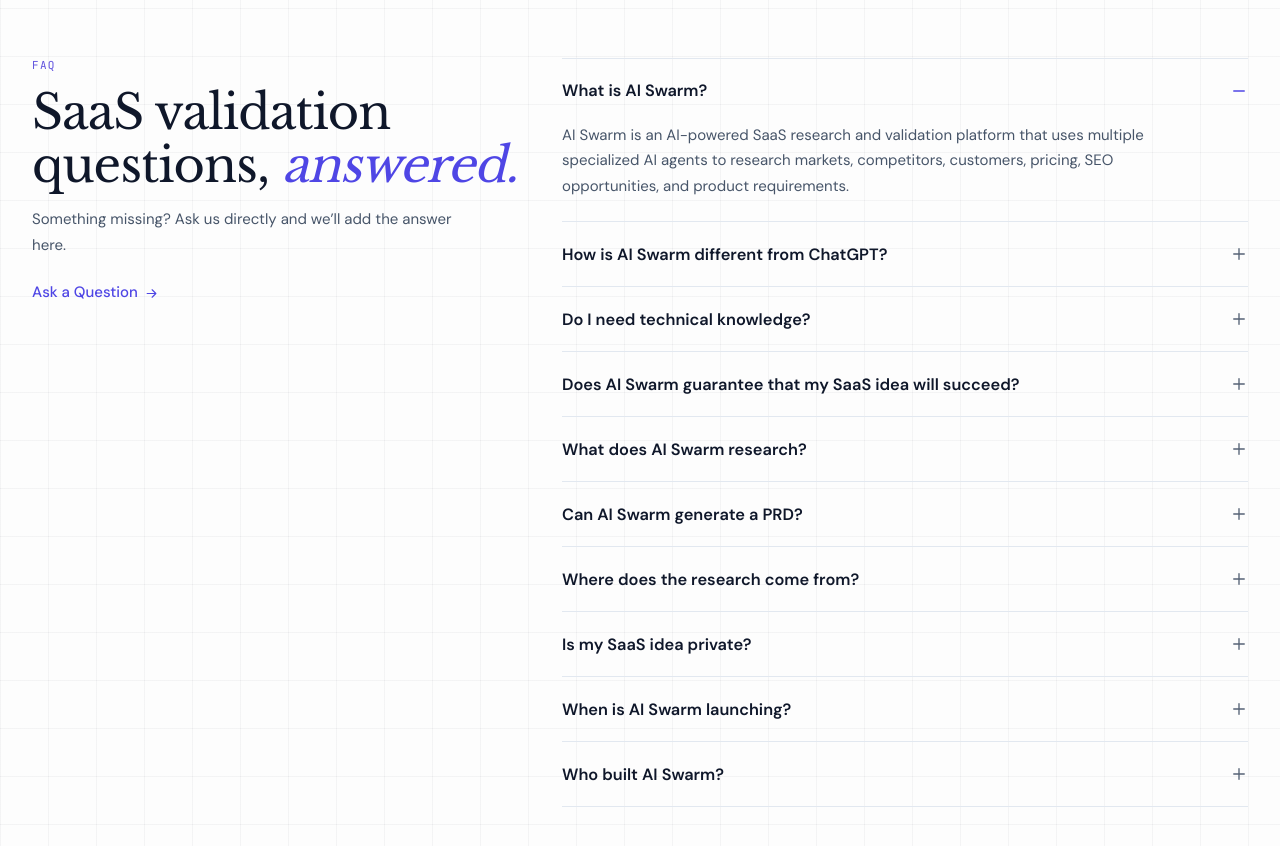
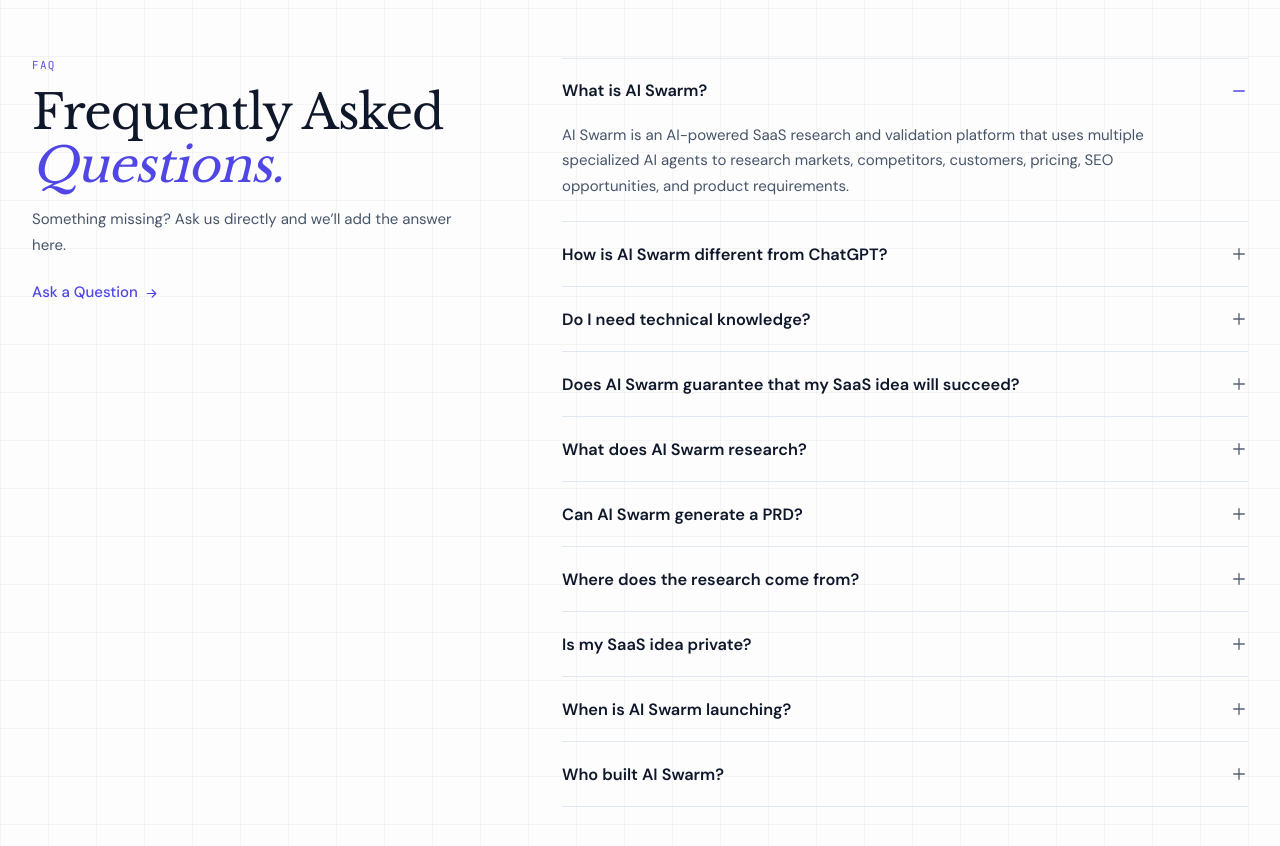
Before and after one commit to niks-nikhil-anand/AI_Swarm_Landing_page_swarm.devkitmarket.com, a Next.js app: page / in a window 1280 px wide. Shown: the part 8440-9286 px from the top of the page. Built offline with nearby package versions, Linux system fonts and the light colour scheme; no server answers.

Commit message:
chore(sections): update FAQ section title styling

```diff
--- a/components/landing/sections/Faq.tsx
+++ b/components/landing/sections/Faq.tsx
@@ -21,7 +21,7 @@
           size="lg"
           title={
             <>
-              SaaS validation questions, <Accent>answered.</Accent>
+              Frequently Asked <Accent>Questions.</Accent>
             </>
           }
         />
```
